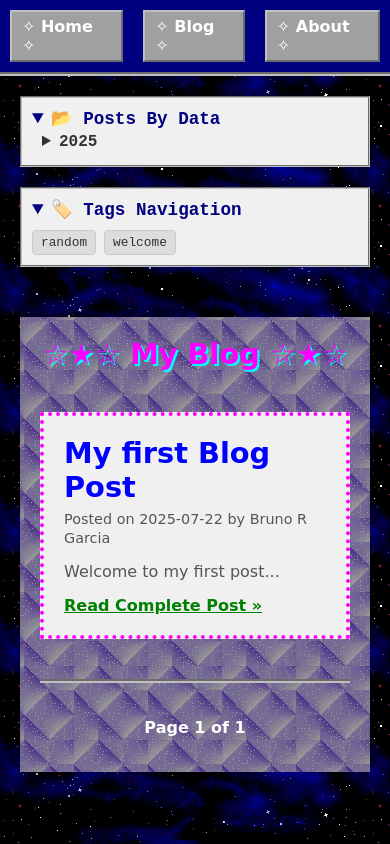
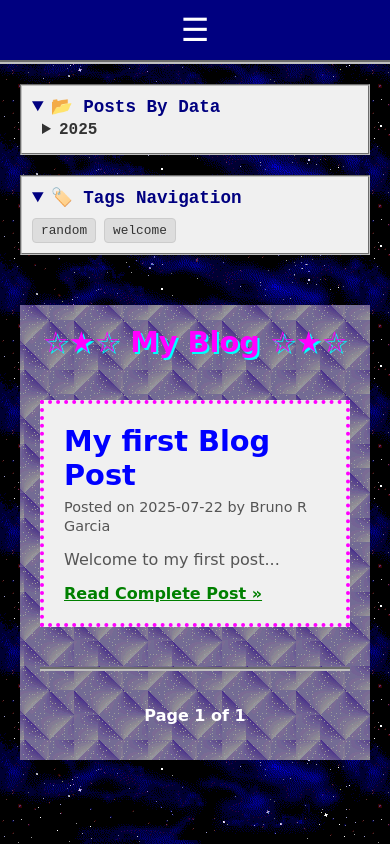
Before and after one commit to BrunoYDev/My-Blog, a Next.js app: page /blog in a window 390 px wide. Built offline with nearby package versions, Linux system fonts and the light colour scheme.

Commit message:
Add: Mobile Header Navigation

```diff
--- a/src/components/Header/Header.module.css
+++ b/src/components/Header/Header.module.css
@@ -1,30 +1,87 @@
 .header {
+  background-color: #000080;
   border-bottom: 4px groove #c0c0c0;
-  padding: 10px;
-  background-color: #000080; /* Azul clássico de Windows 95 */
+  padding: 0 20px;
+  position: relative;
 }
-.nav {
+
+.headerContent {
   display: flex;
   justify-content: center;
-  gap: 20px;
+  align-items: center;
+  max-width: 1200px;
+  margin: 0 auto;
+  height: 60px;
 }
-.navLink {
+
+.logo {
+  font-family: 'Comic Sans MS', cursive;
+  color: white;
+  text-decoration: none;
+  font-size: 1.2rem;
+}
+
+.nav ul {
+  list-style: none;
+  margin: 0;
+  padding: 0;
+  display: flex;
+  gap: 15px;
+}
+
+.nav a {
+  display: block;
+  padding: 5px 10px;
   color: white;
   text-decoration: none;
   font-family: 'Comic Sans MS', cursive;
   font-weight: bold;
-  font-size: 1.2rem;
-  padding: 5px 10px;
   border: 2px outset #c0c0c0;
   background-color: #a0a0a0;
 }
-.navLink:active {
+
+.nav a:active {
   border-style: inset;
 }
 
+.hamburger {
+  display: none;
+  font-size: 2rem;
+  background: none;
+  border: none;
+  color: white;
+  cursor: pointer;
+}
+
 @media (max-width: 768px) {
-  .navLink {
-    font-size: 1rem;
-    line-height: 1.2;
+  .hamburger {
+    display: block;
+  }
+
+  .nav {
+    display: none;
+    position: absolute;
+    top: 60px; /* Logo abaixo do header */
+    left: 0;
+    right: 0;
+    background-color: #000080;
+    border-bottom: 4px groove #c0c0c0;
+    padding: 20px;
+    z-index: 100;
+  }
+
+  .nav.navOpen {
+    display: flex;
+  }
+
+  .nav ul {
+    flex-direction: column;
+    width: 100%;
+    align-items: center;
+  }
+
+  .nav ul li {
+    width: 100%;
+    text-align: center;
   }
 }
--- a/src/components/Header/Header.tsx
+++ b/src/components/Header/Header.tsx
@@ -1,14 +1,38 @@
+'use client';
+
+import { useState } from 'react';
 import Link from 'next/link';
 import styles from './Header.module.css';
 
 export default function Header() {
+  const [isOpen, setIsOpen] = useState(false);
+
+  const toggleMenu = () => {
+    setIsOpen(!isOpen);
+  };
+
   return (
     <header className={styles.header}>
-      <nav className={styles.nav}>
-        <Link href="/" className={styles.navLink}>✧ Home ✧</Link>
-        <Link href="/blog" className={styles.navLink}>✧ Blog ✧</Link>
-        <Link href="/about" className={styles.navLink}>✧ About ✧</Link>
-      </nav>
+      <div className={styles.headerContent}>
+
+        <button
+          className={styles.hamburger}
+          onClick={toggleMenu}
+          aria-expanded={isOpen}
+          aria-label="Toggle navigation menu"
+        >
+          ☰
+        </button>
+
+        <nav className={`${styles.nav} ${isOpen ? styles.navOpen : ''}`}>
+          <ul>
+            <li><Link href="/" onClick={() => setIsOpen(false)}>✧ Home ✧</Link></li>
+            <li><Link href="/blog" onClick={() => setIsOpen(false)}>✧ Blog ✧</Link></li>
+            <li><Link href="/guestbook" onClick={() => setIsOpen(false)}>✧ Guestbook ✧</Link></li>
+            <li><Link href="/about" onClick={() => setIsOpen(false)}>✧ About ✧</Link></li>
+          </ul>
+        </nav>
+      </div>
     </header>
   );
 }
```
